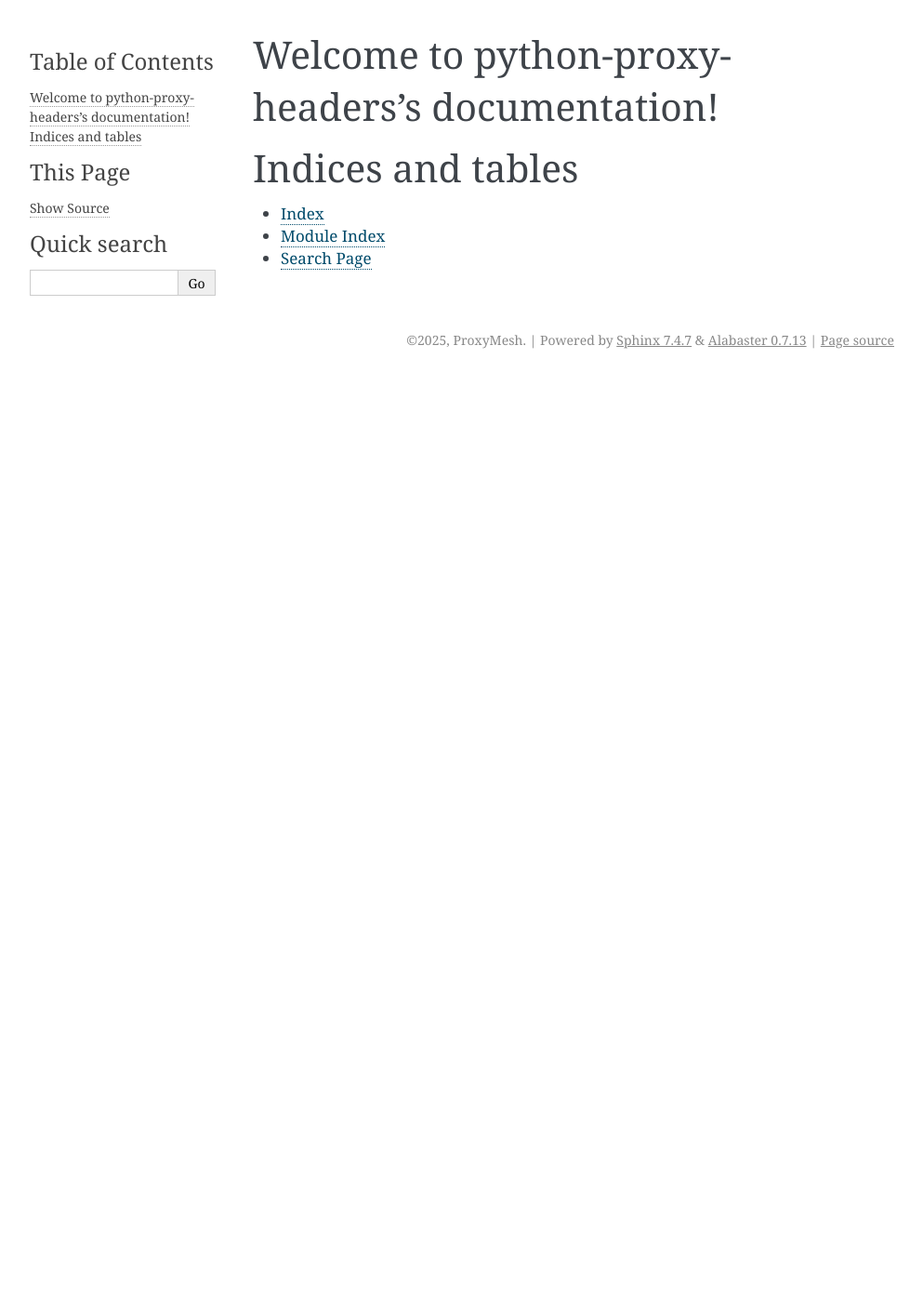
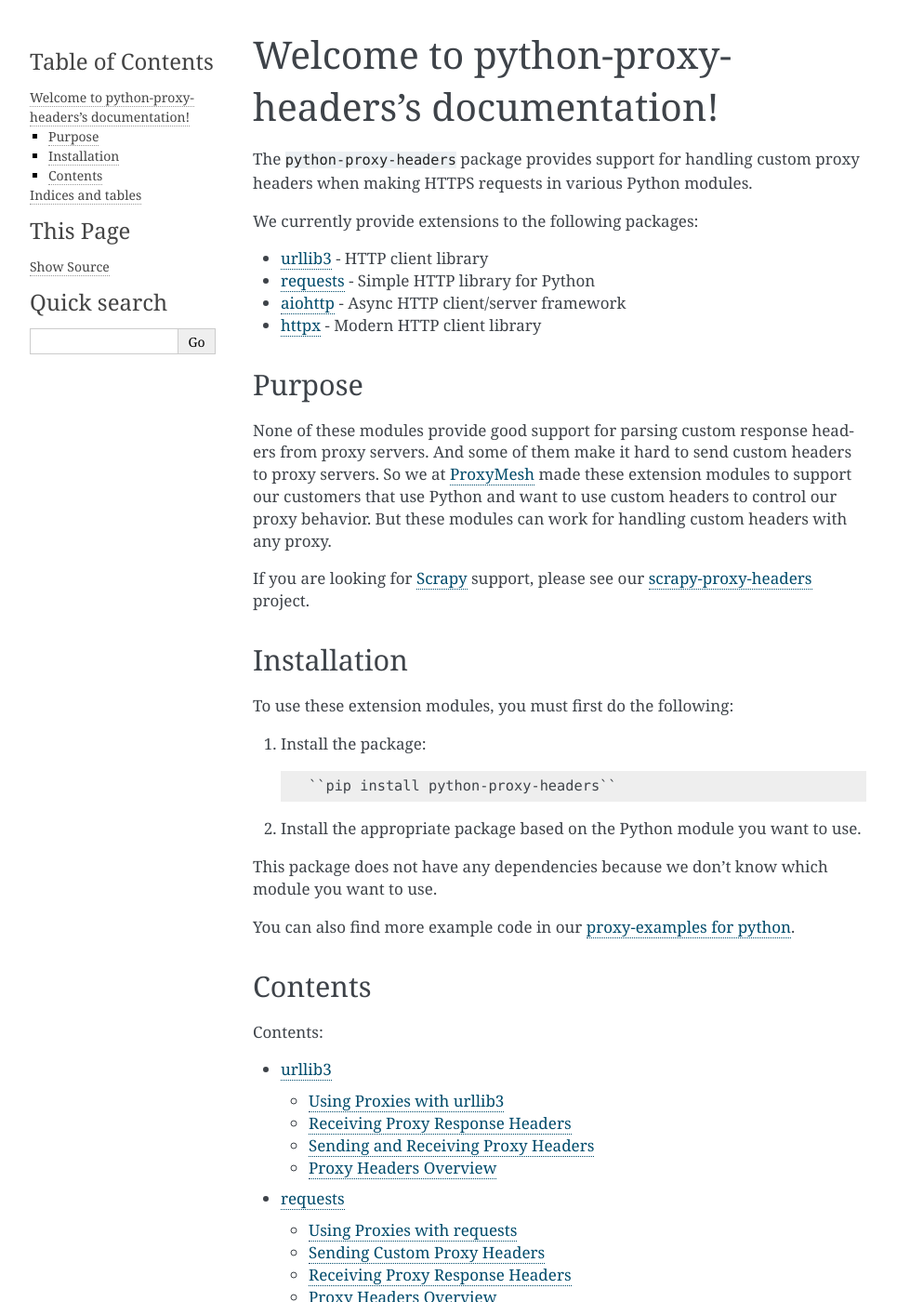
Before and after one commit to proxymesh/python-proxy-headers, a Sphinx documentation site: the page built from docs/index.rst, in a window 1280 px wide and 1400 px high. Shown: the whole window at 93% size, without its empty margins (148-1141 px from the left). Built offline with Sphinx 7.4.7, drawn with Linux system fonts in a browser that asks for light colours; some of the changed text lies outside the part shown.

Commit message:
initial docs

```diff
--- /dev/null
+++ b/docs/aiohttp.rst
@@ -0,0 +1,102 @@
+aiohttp
+=======
+
+The `aiohttp <https://docs.aiohttp.org/en/stable/index.html>`_ library is an async HTTP client/server framework for Python. This page describes how to use aiohttp with proxies and how to interact with proxy headers.
+
+Using Proxies with aiohttp
+---------------------------
+
+aiohttp provides built-in support for proxies through the ``proxy`` parameter in request methods. You can specify a proxy URL for each request.
+
+Basic Proxy Usage
+~~~~~~~~~~~~~~~~~
+
+To use a proxy with aiohttp, you can pass the ``proxy`` parameter to any request method:
+
+.. code-block:: python
+
+   import aiohttp
+   async with aiohttp.ClientSession() as session:
+       async with session.get('https://api.ipify.org?format=json',
+                             proxy="http://PROXYHOST:PORT") as r:
+           text = await r.text()
+
+This routes the request through the specified proxy server.
+
+Sending Custom Proxy Headers
+-----------------------------
+
+While it's not documented, aiohttp does support passing in custom proxy headers by default using the ``proxy_headers`` parameter:
+
+.. code-block:: python
+
+   import aiohttp
+   async with aiohttp.ClientSession() as session:
+       async with session.get('https://api.ipify.org?format=json',
+                             proxy="http://PROXYHOST:PORT",
+                             proxy_headers={'X-ProxyMesh-Country': 'US'}) as r:
+           text = await r.text()
+
+The ``proxy_headers`` parameter allows you to send custom headers to the proxy server. This is useful for controlling proxy behavior, such as selecting a specific country or IP address.
+
+Receiving Proxy Response Headers
+---------------------------------
+
+However, if you want to get proxy response headers, you should use our extension module ``python_proxy_headers.aiohttp_proxy``:
+
+.. code-block:: python
+
+   from python_proxy_headers import aiohttp_proxy
+   async with aiohttp_proxy.ProxyClientSession() as session:
+       async with session.get('https://api.ipify.org?format=json',
+                             proxy="http://PROXYHOST:PORT",
+                             proxy_headers={'X-ProxyMesh-Country': 'US'}) as r:
+           text = await r.text()
+           proxy_ip = r.headers['X-ProxyMesh-IP']
+
+The ``ProxyClientSession`` extends the standard ``ClientSession`` to make proxy response headers available in the response headers. This allows you to access information from the proxy server, such as the IP address that was assigned to your request.
+
+Complete Example
+----------------
+
+Here's a complete example showing how to use aiohttp with proxy headers:
+
+.. code-block:: python
+
+   import asyncio
+   from python_proxy_headers import aiohttp_proxy
+
+   async def main():
+       async with aiohttp_proxy.ProxyClientSession() as session:
+           async with session.get('https://api.ipify.org?format=json',
+                                 proxy="http://PROXYHOST:PORT",
+                                 proxy_headers={'X-ProxyMesh-Country': 'US'}) as r:
+               data = await r.json()
+               proxy_ip = r.headers.get('X-ProxyMesh-IP')
+               print(f"Your IP: {data['ip']}")
+               print(f"Proxy IP: {proxy_ip}")
+
+   asyncio.run(main())
+
+Proxy Headers Overview
+----------------------
+
+Proxy headers are custom HTTP headers that can be used to communicate with proxy servers. They allow you to:
+
+* **Control proxy behavior**: Send headers like ``X-ProxyMesh-Country`` to select a specific country for your proxy connection
+* **Receive proxy information**: Get headers like ``X-ProxyMesh-IP`` to know which IP address was assigned to your request
+* **Maintain session consistency**: Use headers like ``X-ProxyMesh-IP`` to ensure you get the same IP address across multiple requests
+
+The exact headers available depend on your proxy provider. Check your proxy provider's documentation for the specific headers they support.
+
+Async Context Managers
+-----------------------
+
+The ``ProxyClientSession`` works just like the standard ``ClientSession`` and supports all the same features, including:
+
+* Connection pooling
+* Cookie handling
+* Timeout configuration
+* SSL verification settings
+
+All standard aiohttp request methods are supported: ``get``, ``post``, ``put``, ``delete``, ``patch``, ``head``, and ``options``.
--- /dev/null
+++ b/docs/httpx.rst
@@ -0,0 +1,156 @@
+httpx
+=====
+
+The `httpx <https://www.python-httpx.org/>`_ library is a modern HTTP client for Python with support for both sync and async requests. This page describes how to use httpx with proxies and how to interact with proxy headers.
+
+Using Proxies with httpx
+------------------------
+
+httpx provides built-in support for proxies through the ``httpx.Proxy`` class. You can create a proxy object and use it with httpx clients.
+
+Basic Proxy Usage
+~~~~~~~~~~~~~~~~~
+
+httpx also supports proxy headers by default, though it's not documented. You can use the ``httpx.Proxy`` class with custom headers:
+
+.. code-block:: python
+
+   import httpx
+   from httpx import HTTPProxyTransport
+   proxy = httpx.Proxy('http://PROXYHOST:PORT', headers={'X-ProxyMesh-Country': 'US'})
+   transport = HTTPProxyTransport(proxy=proxy)
+   with httpx.Client(mounts={'http://': transport, 'https://': transport}) as client:
+       r = client.get('https://api.ipify.org?format=json')
+
+This creates a proxy with custom headers and uses it with an httpx client.
+
+Receiving Proxy Response Headers
+---------------------------------
+
+But to get the response headers, you need to use our extension module ``python_proxy_headers.httpx_proxy``:
+
+.. code-block:: python
+
+   import httpx
+   from python_proxy_headers.httpx_proxy import HTTPProxyTransport
+   proxy = httpx.Proxy('http://PROXYHOST:PORT', headers={'X-ProxyMesh-Country': 'US'})
+   transport = HTTPProxyTransport(proxy=proxy)
+   with httpx.Client(mounts={'http://': transport, 'https://': transport}) as client:
+       r = client.get('https://api.ipify.org?format=json')
+
+   r.headers['X-ProxyMesh-IP']
+
+The ``HTTPProxyTransport`` from our extension module extends the standard transport to make proxy response headers available in the response headers.
+
+Helper Methods
+--------------
+
+This module also provides helper methods similar to requests for convenience:
+
+.. code-block:: python
+
+   import httpx
+   from python_proxy_headers import httpx_proxy
+   proxy = httpx.Proxy('http://PROXYHOST:PORT', headers={'X-ProxyMesh-Country': 'US'})
+   r = httpx_proxy.get('https://api.ipify.org?format=json', proxy=proxy)
+   r.headers['X-ProxyMesh-IP']
+
+The helper module supports all standard HTTP methods: ``get``, ``post``, ``put``, ``delete``, ``patch``, ``head``, and ``options``.
+
+Async Support
+-------------
+
+httpx supports async requests, so we provide an async extension too:
+
+.. code-block:: python
+
+   import httpx
+   from python_proxy_headers.httpx_proxy import AsyncHTTPProxyTransport
+   proxy = httpx.Proxy('http://PROXYHOST:PORT', headers={'X-ProxyMesh-Country': 'US'})
+   transport = AsyncHTTPProxyTransport(proxy=proxy)
+   async with httpx.AsyncClient(mounts={'http://': transport, 'https://': transport}) as client:
+       r = await client.get('https://api.ipify.org?format=json')
+
+   r.headers['X-ProxyMesh-IP']
+
+The ``AsyncHTTPProxyTransport`` works just like the sync version but for async clients.
+
+Complete Examples
+-----------------
+
+Synchronous Example
+~~~~~~~~~~~~~~~~~~~
+
+.. code-block:: python
+
+   import httpx
+   from python_proxy_headers.httpx_proxy import HTTPProxyTransport
+
+   proxy = httpx.Proxy('http://PROXYHOST:PORT', headers={'X-ProxyMesh-Country': 'US'})
+   transport = HTTPProxyTransport(proxy=proxy)
+
+   with httpx.Client(mounts={'http://': transport, 'https://': transport}) as client:
+       r = client.get('https://api.ipify.org?format=json')
+       data = r.json()
+       proxy_ip = r.headers.get('X-ProxyMesh-IP')
+       print(f"Your IP: {data['ip']}")
+       print(f"Proxy IP: {proxy_ip}")
+
+Asynchronous Example
+~~~~~~~~~~~~~~~~~~~~
+
+.. code-block:: python
+
+   import httpx
+   from python_proxy_headers.httpx_proxy import AsyncHTTPProxyTransport
+
+   async def main():
+       proxy = httpx.Proxy('http://PROXYHOST:PORT', headers={'X-ProxyMesh-Country': 'US'})
+       transport = AsyncHTTPProxyTransport(proxy=proxy)
+
+       async with httpx.AsyncClient(mounts={'http://': transport, 'https://': transport}) as client:
+           r = await client.get('https://api.ipify.org?format=json')
+           data = r.json()
+           proxy_ip = r.headers.get('X-ProxyMesh-IP')
+           print(f"Your IP: {data['ip']}")
+           print(f"Proxy IP: {proxy_ip}")
+
+   import asyncio
+   asyncio.run(main())
+
+Using Helper Methods
+~~~~~~~~~~~~~~~~~~~~
+
+For simpler use cases, you can use the helper methods:
+
+.. code-block:: python
+
+   import httpx
+   from python_proxy_headers import httpx_proxy
+
+   proxy = httpx.Proxy('http://PROXYHOST:PORT', headers={'X-ProxyMesh-Country': 'US'})
+
+   # GET request
+   r = httpx_proxy.get('https://api.example.com', proxy=proxy)
+
+   # POST request
+   r = httpx_proxy.post('https://api.example.com', json={'key': 'value'}, proxy=proxy)
+
+   # Access proxy response headers
+   proxy_ip = r.headers.get('X-ProxyMesh-IP')
+
+Proxy Headers Overview
+----------------------
+
+Proxy headers are custom HTTP headers that can be used to communicate with proxy servers. They allow you to:
+
+* **Control proxy behavior**: Send headers like ``X-ProxyMesh-Country`` to select a specific country for your proxy connection
+* **Receive proxy information**: Get headers like ``X-ProxyMesh-IP`` to know which IP address was assigned to your request
+* **Maintain session consistency**: Use headers like ``X-ProxyMesh-IP`` to ensure you get the same IP address across multiple requests
+
+The exact headers available depend on your proxy provider. Check your proxy provider's documentation for the specific headers they support.
+
+httpcore Integration
+--------------------
+
+Our httpx helper module internally provides extension classes for `httpcore <https://www.encode.io/httpcore/>`_, for handling proxy headers over tunnel connections. You can use those classes if you're building on top of httpcore directly.
--- a/docs/index.rst
+++ b/docs/index.rst
@@ -6,11 +6,48 @@
 Welcome to python-proxy-headers's documentation!
 ================================================
 
+The ``python-proxy-headers`` package provides support for handling custom proxy headers when making HTTPS requests in various Python modules.
+
+We currently provide extensions to the following packages:
+
+* :doc:`urllib3 <urllib3>` - HTTP client library
+* :doc:`requests <requests>` - Simple HTTP library for Python
+* :doc:`aiohttp <aiohttp>` - Async HTTP client/server framework
+* :doc:`httpx <httpx>` - Modern HTTP client library
+
+Purpose
+-------
+
+None of these modules provide good support for parsing custom response headers from proxy servers. And some of them make it hard to send custom headers to proxy servers. So we at `ProxyMesh <https://proxymesh.com>`_ made these extension modules to support our customers that use Python and want to use custom headers to control our proxy behavior. But these modules can work for handling custom headers with any proxy.
+
+If you are looking for `Scrapy <https://scrapy.org/>`_ support, please see our `scrapy-proxy-headers <https://github.com/proxymesh/scrapy-proxy-headers>`_ project.
+
+Installation
+------------
+
+To use these extension modules, you must first do the following:
+
+1. Install the package::
+
+   ``pip install python-proxy-headers``
+
+2. Install the appropriate package based on the Python module you want to use.
+
+This package does not have any dependencies because we don't know which module you want to use.
+
+You can also find more example code in our `proxy-examples for python <https://github.com/proxymesh/proxy-examples/tree/main/python>`_.
+
+Contents
+--------
+
 .. toctree::
    :maxdepth: 2
    :caption: Contents:
 
-
+   urllib3
+   requests
+   aiohttp
+   httpx
 
 Indices and tables
 ==================
--- /dev/null
+++ b/docs/requests.rst
@@ -0,0 +1,124 @@
+requests
+========
+
+The `requests <https://docs.python-requests.org/en/latest/index.html>`_ library is a simple HTTP library for Python. This page describes how to use requests with proxies and how to interact with proxy headers.
+
+Using Proxies with requests
+---------------------------
+
+The requests library provides built-in support for proxies through the ``proxies`` parameter. You can specify proxies for HTTP and HTTPS requests separately.
+
+Basic Proxy Usage
+~~~~~~~~~~~~~~~~~
+
+To use a proxy with requests, you can pass the ``proxies`` parameter to any request method:
+
+.. code-block:: python
+
+   import requests
+   proxies = {
+       'http': 'http://PROXYHOST:PORT',
+       'https': 'http://PROXYHOST:PORT'
+   }
+   r = requests.get('https://api.ipify.org?format=json', proxies=proxies)
+
+This routes the request through the specified proxy server. You can specify different proxies for HTTP and HTTPS if needed.
+
+Sending Custom Proxy Headers
+-----------------------------
+
+The requests adapter builds on our ``urllib3_proxy_manager`` module to make it easy to pass in proxy headers and receive proxy response headers.
+
+Using the Extension Module
+~~~~~~~~~~~~~~~~~~~~~~~~~~
+
+To send custom proxy headers and receive proxy response headers, use our ``python_proxy_headers.requests_adapter`` module:
+
+.. code-block:: python
+
+   from python_proxy_headers import requests_adapter
+   r = requests_adapter.get('https://api.ipify.org?format=json',
+                            proxies={'http': 'http://PROXYHOST:PORT',
+                                    'https': 'http://PROXYHOST:PORT'},
+                            proxy_headers={'X-ProxyMesh-Country': 'US'})
+   r.headers['X-ProxyMesh-IP']
+
+The ``requests_adapter`` module supports all the standard requests methods: ``get``, ``post``, ``put``, ``delete``, ``patch``, ``head``, and ``options``.
+
+Available Methods
+~~~~~~~~~~~~~~~~~
+
+All standard requests methods are available through the adapter:
+
+.. code-block:: python
+
+   from python_proxy_headers import requests_adapter
+
+   # GET request
+   r = requests_adapter.get('https://api.example.com',
+                           proxies=proxies,
+                           proxy_headers={'X-ProxyMesh-Country': 'US'})
+
+   # POST request
+   r = requests_adapter.post('https://api.example.com',
+                            json={'key': 'value'},
+                            proxies=proxies,
+                            proxy_headers={'X-ProxyMesh-Country': 'US'})
+
+   # PUT request
+   r = requests_adapter.put('https://api.example.com',
+                           json={'key': 'value'},
+                           proxies=proxies,
+                           proxy_headers={'X-ProxyMesh-Country': 'US'})
+
+   # DELETE request
+   r = requests_adapter.delete('https://api.example.com',
+                           proxies=proxies,
+                           proxy_headers={'X-ProxyMesh-Country': 'US'})
+
+All parameters that work with standard requests methods also work with the adapter methods, including ``params``, ``data``, ``json``, ``headers``, ``cookies``, ``auth``, and more.
+
+Receiving Proxy Response Headers
+---------------------------------
+
+When using the ``requests_adapter`` module, proxy response headers are automatically available in the response headers:
+
+.. code-block:: python
+
+   from python_proxy_headers import requests_adapter
+   r = requests_adapter.get('https://api.ipify.org?format=json',
+                           proxies=proxies,
+                           proxy_headers={'X-ProxyMesh-Country': 'US'})
+
+   # Access proxy response headers
+   proxy_ip = r.headers.get('X-ProxyMesh-IP')
+   print(f"Proxy IP: {proxy_ip}")
+
+Proxy Headers Overview
+----------------------
+
+Proxy headers are custom HTTP headers that can be used to communicate with proxy servers. They allow you to:
+
+* **Control proxy behavior**: Send headers like ``X-ProxyMesh-Country`` to select a specific country for your proxy connection
+* **Receive proxy information**: Get headers like ``X-ProxyMesh-IP`` to know which IP address was assigned to your request
+* **Maintain session consistency**: Use headers like ``X-ProxyMesh-IP`` to ensure you get the same IP address across multiple requests
+
+The exact headers available depend on your proxy provider. Check your proxy provider's documentation for the specific headers they support.
+
+Session Support
+---------------
+
+You can also use the adapter with requests Sessions for better connection pooling and cookie handling:
+
+.. code-block:: python
+
+   from python_proxy_headers import requests_adapter
+   import requests
+
+   session = requests.Session()
+   session.mount('http://', requests_adapter.HTTPAdapter())
+   session.mount('https://', requests_adapter.HTTPAdapter())
+
+   r = session.get('https://api.example.com',
+                   proxies=proxies,
+                   proxy_headers={'X-ProxyMesh-Country': 'US'})
--- /dev/null
+++ b/docs/urllib3.rst
@@ -0,0 +1,78 @@
+urllib3
+=======
+
+The `urllib3 <https://urllib3.readthedocs.io/en/stable/>`_ library is a powerful HTTP client for Python. This page describes how to use urllib3 with proxies and how to interact with proxy headers.
+
+Using Proxies with urllib3
+--------------------------
+
+urllib3 provides built-in support for proxies through the ``urllib3.ProxyManager`` class. You can create a proxy manager that routes all requests through a proxy server.
+
+Basic Proxy Usage
+~~~~~~~~~~~~~~~~~
+
+To use a proxy with urllib3, you can use the standard ``urllib3.ProxyManager``:
+
+.. code-block:: python
+
+   import urllib3
+   proxy = urllib3.ProxyManager('http://PROXYHOST:PORT')
+   r = proxy.request('GET', 'https://api.ipify.org?format=json')
+
+This creates a proxy manager that will route all requests through the specified proxy server.
+
+Sending Custom Proxy Headers
+~~~~~~~~~~~~~~~~~~~~~~~~~~~~~
+
+If you just want to send custom proxy headers, but don't need to receive proxy response headers, then you can use ``urllib3.ProxyManager`` with the ``proxy_headers`` parameter:
+
+.. code-block:: python
+
+   import urllib3
+   proxy = urllib3.ProxyManager('http://PROXYHOST:PORT', proxy_headers={'X-ProxyMesh-Country': 'US'})
+   r = proxy.request('GET', 'https://api.ipify.org?format=json')
+
+The ``proxy_headers`` parameter allows you to send custom headers to the proxy server. This is useful for controlling proxy behavior, such as selecting a specific country or IP address.
+
+.. note::
+
+   When using this method, if you keep reusing the same ``ProxyManager`` instance, you may be re-using the proxy connection, which may have different behavior than if you create a new proxy connection for each request. For example, with ProxyMesh you may keep getting the same IP address if you reuse the proxy connection.
+
+Receiving Proxy Response Headers
+---------------------------------
+
+To get proxy response headers, use our extension module ``python_proxy_headers.urllib3_proxy_manager``:
+
+.. code-block:: python
+
+   from python_proxy_headers import urllib3_proxy_manager
+   proxy = urllib3_proxy_manager.ProxyHeaderManager('http://PROXYHOST:PORT')
+   r = proxy.request('GET', 'https://api.ipify.org?format=json')
+   r.headers['X-ProxyMesh-IP']
+
+The ``ProxyHeaderManager`` extends the standard ``ProxyManager`` to make proxy response headers available in the response headers. This allows you to access information from the proxy server, such as the IP address that was assigned to your request.
+
+Sending and Receiving Proxy Headers
+------------------------------------
+
+You can also pass ``proxy_headers`` into our ``ProxyHeaderManager`` as well. For example, you can pass back the same ``X-ProxyMesh-IP`` header to ensure you get the same IP address on subsequent requests:
+
+.. code-block:: python
+
+   from python_proxy_headers import urllib3_proxy_manager
+   proxy = urllib3_proxy_manager.ProxyHeaderManager('http://PROXYHOST:PORT', proxy_headers={'X-ProxyMesh-IP': 'previous-ip-address'})
+   r = proxy.request('GET', 'https://api.ipify.org?format=json')
+   r.headers['X-ProxyMesh-IP']
+
+This allows you to both send custom headers to the proxy and receive proxy response headers in a single request.
+
+Proxy Headers Overview
+----------------------
+
+Proxy headers are custom HTTP headers that can be used to communicate with proxy servers. They allow you to:
+
+* **Control proxy behavior**: Send headers like ``X-ProxyMesh-Country`` to select a specific country for your proxy connection
+* **Receive proxy information**: Get headers like ``X-ProxyMesh-IP`` to know which IP address was assigned to your request
+* **Maintain session consistency**: Use headers like ``X-ProxyMesh-IP`` to ensure you get the same IP address across multiple requests
+
+The exact headers available depend on your proxy provider. Check your proxy provider's documentation for the specific headers they support.
```
